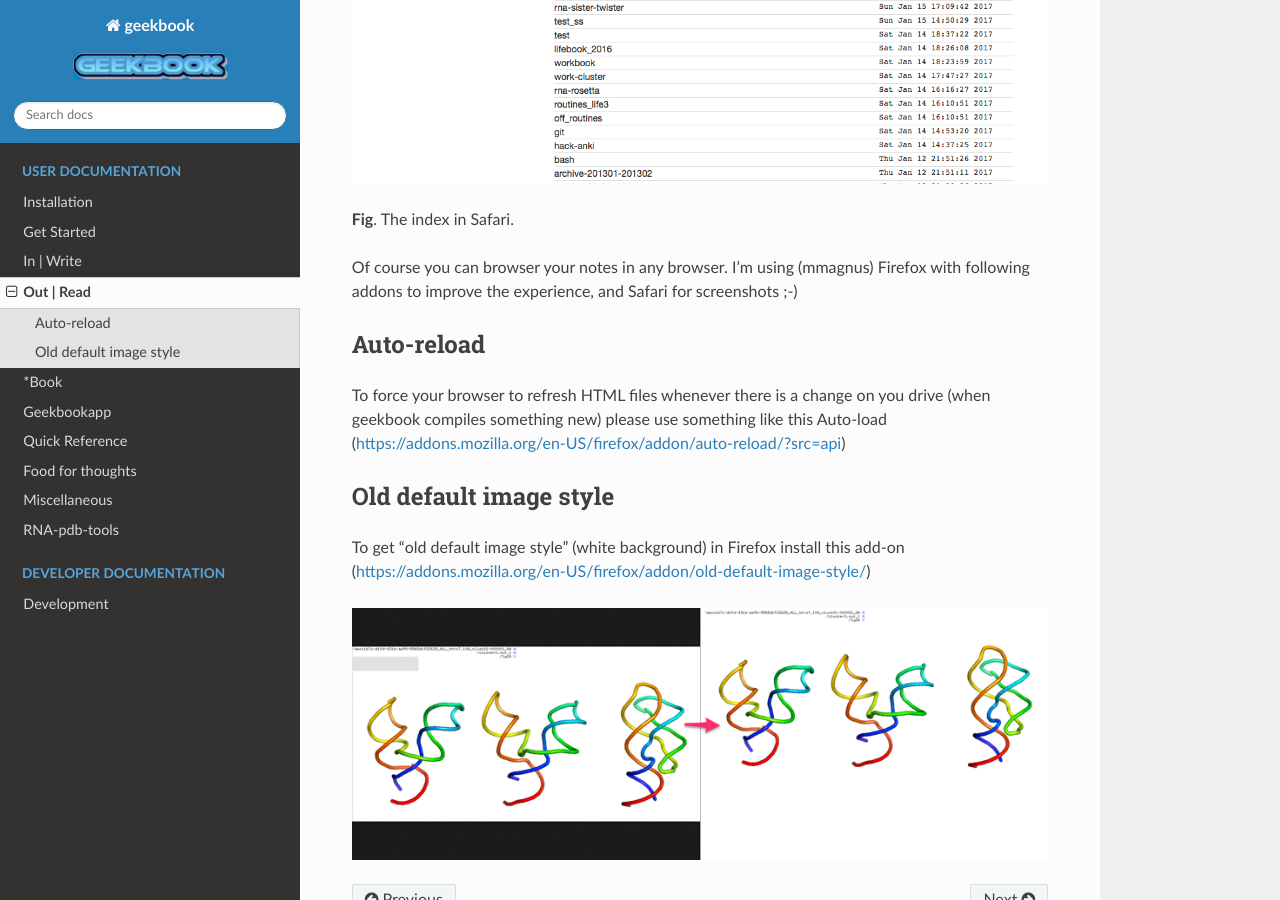
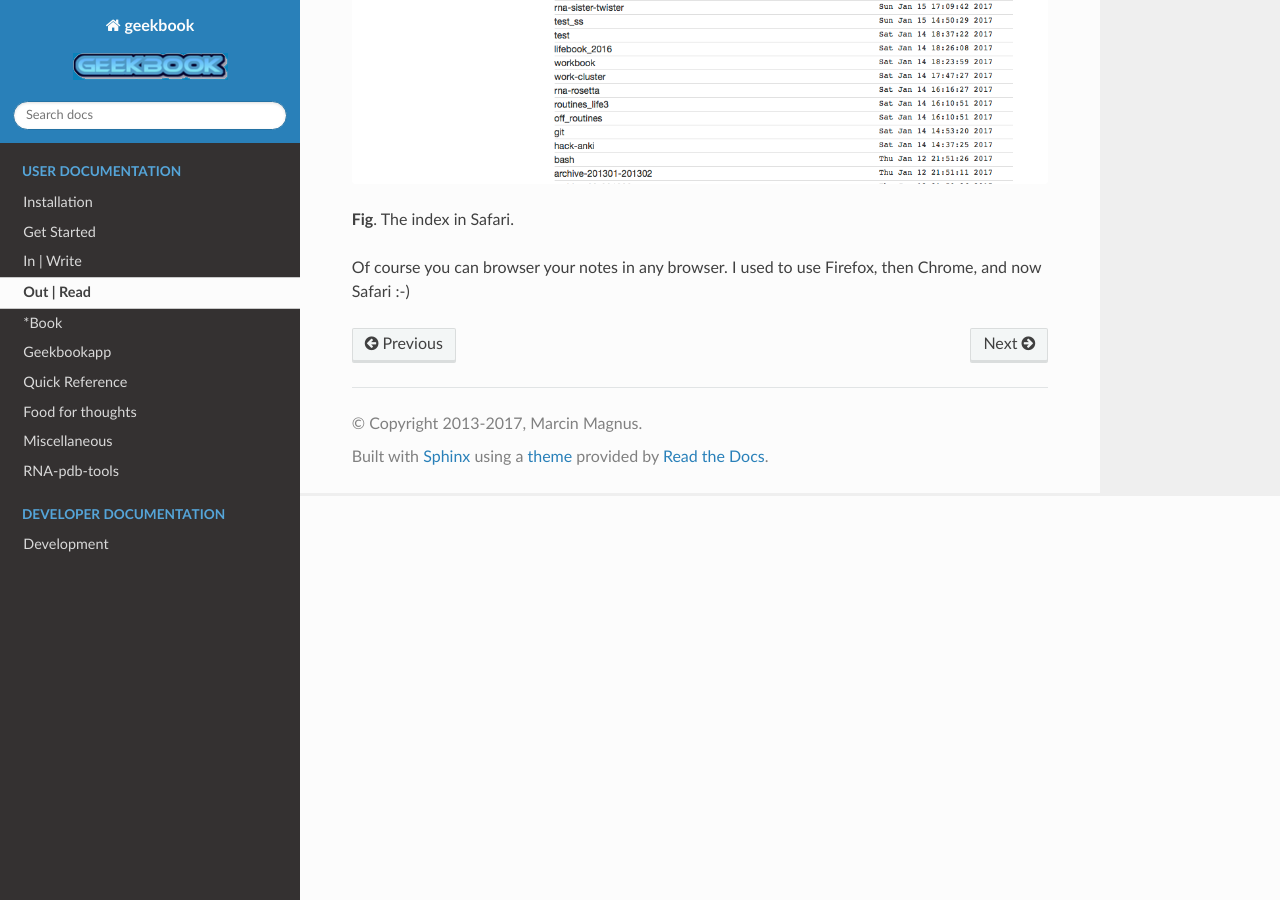
Before and after one commit to mmagnus/geekbook, a Sphinx documentation site: the page built from docs/source/view.rst, in a window 1280 px wide and 900 px high, scrolled down 404 px. Built offline with Sphinx 7.4.7 and the Read the Docs theme 2.0.0, drawn with Linux system fonts in a browser that asks for light colours.

Commit message:
Update view.rst

```diff
--- a/docs/source/view.rst
+++ b/docs/source/view.rst
@@ -4,16 +4,4 @@ Out | Read
 .. image:: ../imgs/view.png
 **Fig**. The index in Safari.
 
-Of course you can browser your notes in any browser. I'm using (mmagnus) Firefox with following addons to improve the experience, and Safari for screenshots ;-)
-
-Auto-reload
---------------------------------------------------------------
-
-To force your browser to refresh HTML files whenever there is a change on you drive (when geekbook compiles something new) please use something like this Auto-load (https://addons.mozilla.org/en-US/firefox/addon/auto-reload/?src=api)
-
-Old default image style
---------------------------------------------------------------
-
-To get "old default image style" (white background) in Firefox install this add-on (https://addons.mozilla.org/en-US/firefox/addon/old-default-image-style/)
-
-.. image:: ../imgs/firefox_img_old.png
+Of course you can browser your notes in any browser. I used to use Firefox, then Chrome, and now Safari :-)
```
